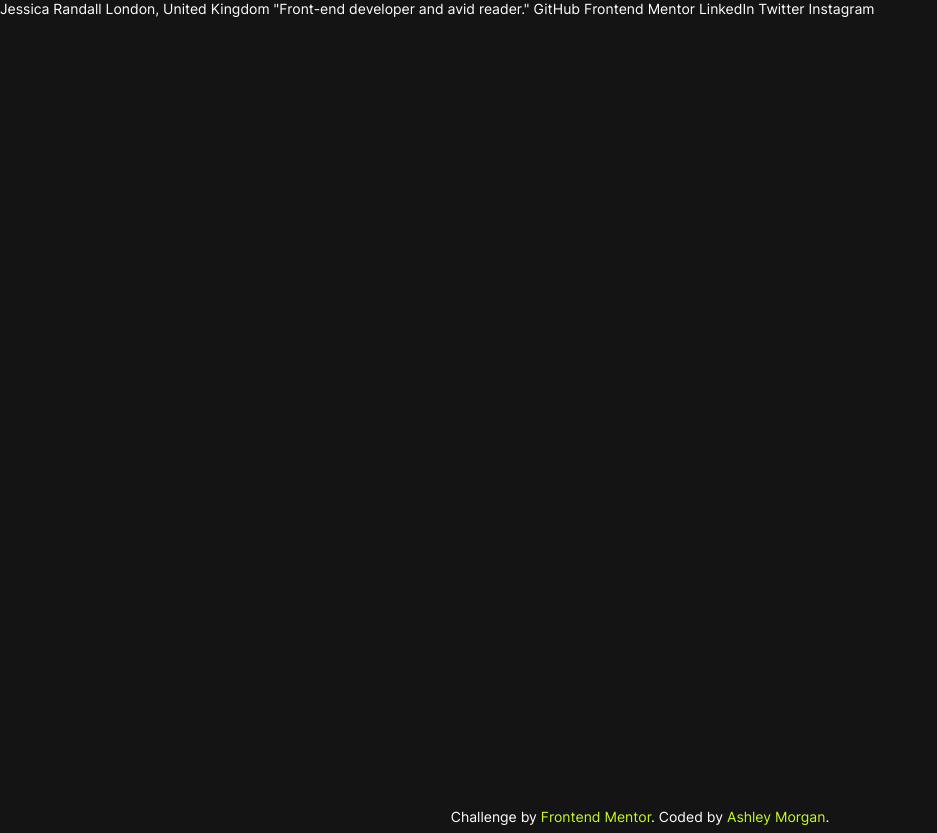
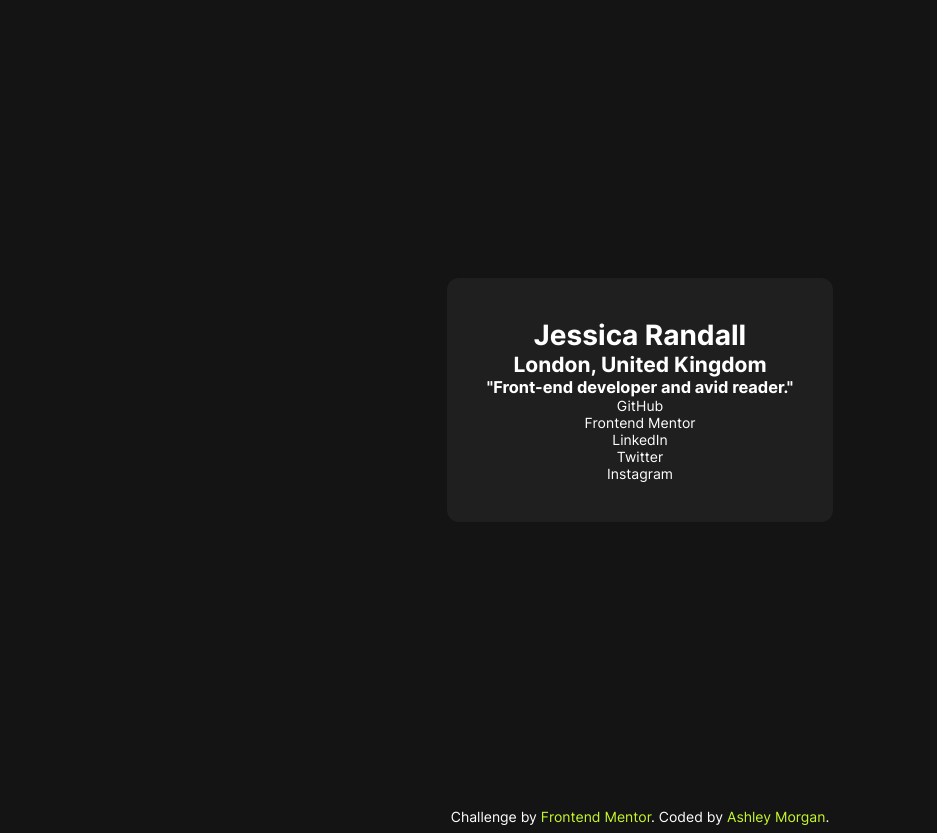
Before and after one commit to AshlavaDev/social-links-card, a website: page index.html in a window 1280 px wide. Shown: the whole page, without its empty margins (0-937 px from the left). Drawn offline with Linux system fonts and the light colour scheme.

Commit message:
add basic layuot style to card

```diff
--- a/index.html
+++ b/index.html
@@ -1,31 +1,40 @@
-<!DOCTYPE html>
+<!doctype html>
 <html lang="en">
   <head>
-  <meta charset="UTF-8">
-  <meta name="viewport" content="width=device-width, initial-scale=1.0"> <!-- displays site properly based on user's device -->
+    <meta charset="UTF-8" />
+    <meta name="viewport" content="width=device-width, initial-scale=1.0" />
+    <!-- displays site properly based on user's device -->
 
-  <link rel="icon" type="image/png" sizes="32x32" href="./assets/images/favicon-32x32.png">
+    <link
+      rel="icon"
+      type="image/png"
+      sizes="32x32"
+      href="./assets/images/favicon-32x32.png"
+    />
 
-  <link rel="stylesheet" href="./styles.css">
+    <link rel="stylesheet" href="./styles.css" />
 
     <title>Frontend Mentor | Social links profile</title>
-
   </head>
   <body>
     <main role="main" class="main">
-    Jessica Randall
-    London, United Kingdom
-    "Front-end developer and avid reader."
+      <div class="card">
+        <h1 class="name">Jessica Randall</h1>
+        <h2 class="location">London, United Kingdom</h2>
+        <h3 class="tagline">"Front-end developer and avid reader."</h3>
 
-    GitHub
-    Frontend Mentor
-    LinkedIn
-    Twitter
-    Instagram
+        <span class="link">GitHub</span>
+        <span class="link">Frontend Mentor</span>
+        <span class="link">LinkedIn</span>
+        <span class="link">Twitter</span>
+        <span class="link">Instagram</span>
+      </div>
     </main>
     <footer class="attribution">
-    Challenge by <a href="https://www.frontendmentor.io?ref=challenge" target="_blank">Frontend Mentor</a>.
-    Coded by <a href="https://www.ashleymorganwbdv.com/">Ashley Morgan</a>.
+      Challenge by
+      <a href="https://www.frontendmentor.io?ref=challenge" target="_blank"
+        >Frontend Mentor</a
+      >. Coded by <a href="https://www.ashleymorganwbdv.com/">Ashley Morgan</a>.
     </footer>
   </body>
 </html>
--- a/styles.scss
+++ b/styles.scss
@@ -3,8 +3,8 @@
 /* Font import */
 
 @font-face {
-  font-family: 'Inter';
-  src: url('./assets/fonts/Inter-VariableFont_slnt\,wght.ttf');
+  font-family: "Inter";
+  src: url("./assets/fonts/Inter-VariableFont_slnt\,wght.ttf");
 }
 
 /* Variables */
@@ -15,7 +15,7 @@ $grey: hsl(0, 0%, 20%);
 $dark_grey: hsl(0, 0%, 12%);
 $off_black: hsl(0, 0%, 8%);
 
-$font_family: 'Inter', sans-serif;
+$font_family: "Inter", sans-serif;
 $font-weight-normal: 400;
 $font-weight-bold: 600;
 $font-weight-xbold: 700;
@@ -38,6 +38,18 @@ body {
 
   .main {
     min-height: 100vh;
+    display: flex;
+    align-items: center;
+    justify-content: center;
+
+    .card {
+      background-color: $dark_grey;
+      display: flex;
+      flex-direction: column;
+      align-items: center;
+      padding: 40px;
+      border-radius: 12px;
+    }
   }
 
   .attribution {
```
Also changed, not shown: README-template.md, README.md, styles.css, 1 other file. Lines whose indentation alone changed are shown as unchanged.
